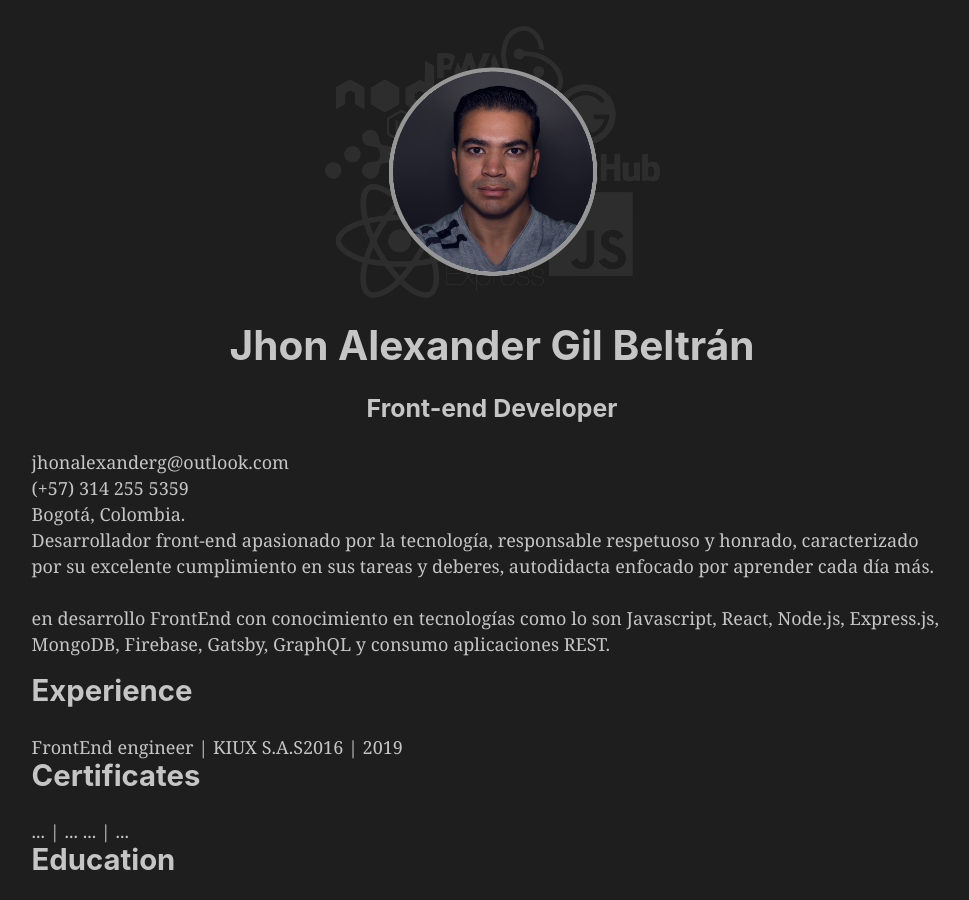
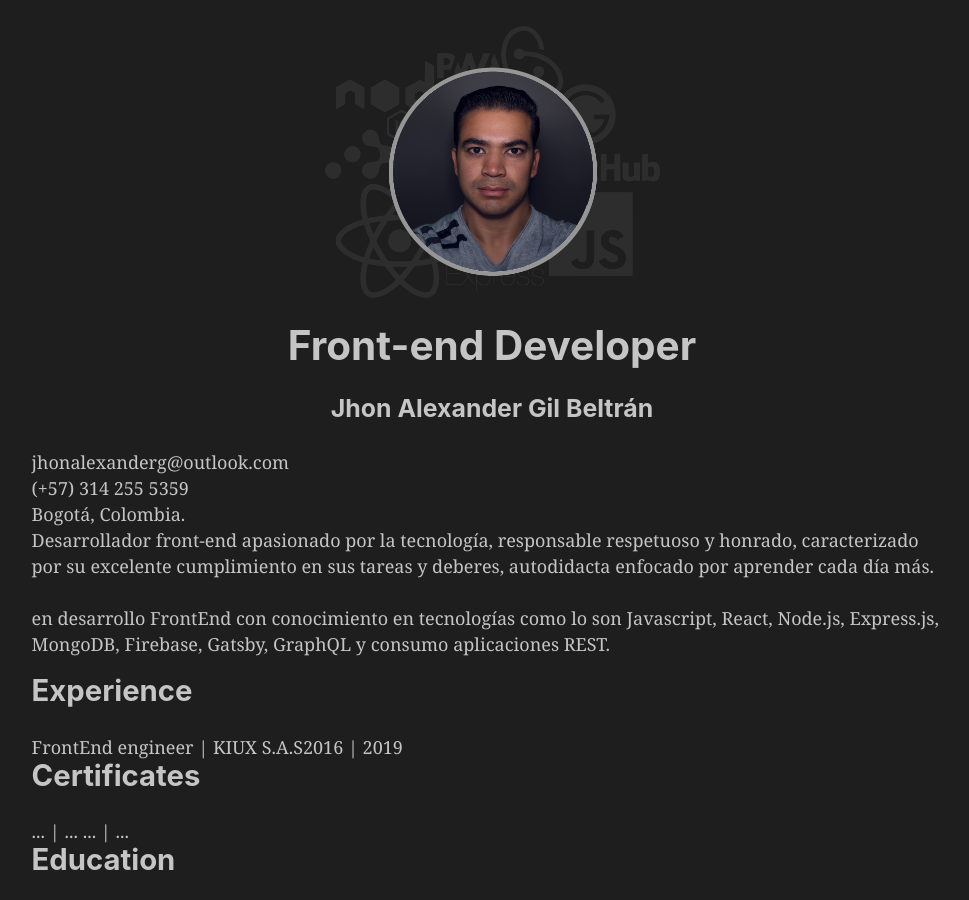
Before and after one commit to JohnAlexanderG/cv, a Gatsby site: page / in a window 1280 px wide. Shown: the top 900 px of the page, without its empty margins (148-1117 px from the left). Built offline with nearby package versions, Linux system fonts and the light colour scheme; Gatsby itself is replaced by a stand-in of ours.

Commit message:
modificación de encabezado

```diff
--- a/src/pages/index.js
+++ b/src/pages/index.js
@@ -21,8 +21,8 @@ const IndexPage = () => (
                 <Image />
               </div>
             </div>
-            <h1 className="developer__name" style={{ textAlign: 'center' }} >Jhon Alexander Gil Beltrán</h1>
-            <h3 className="developer__position" style={{ textAlign: 'center' }} >Front-end Developer</h3>
+            <h1 className="developer__position" style={{ textAlign: 'center' }} >Front-end Developer</h1>
+            <h3 className="developer__name" style={{ textAlign: 'center' }} >Jhon Alexander Gil Beltrán</h3>
         </section>
         <section className="developer_contact">
             <div className="developer_contact__mail">jhonalexanderg@outlook.com</div>
```
